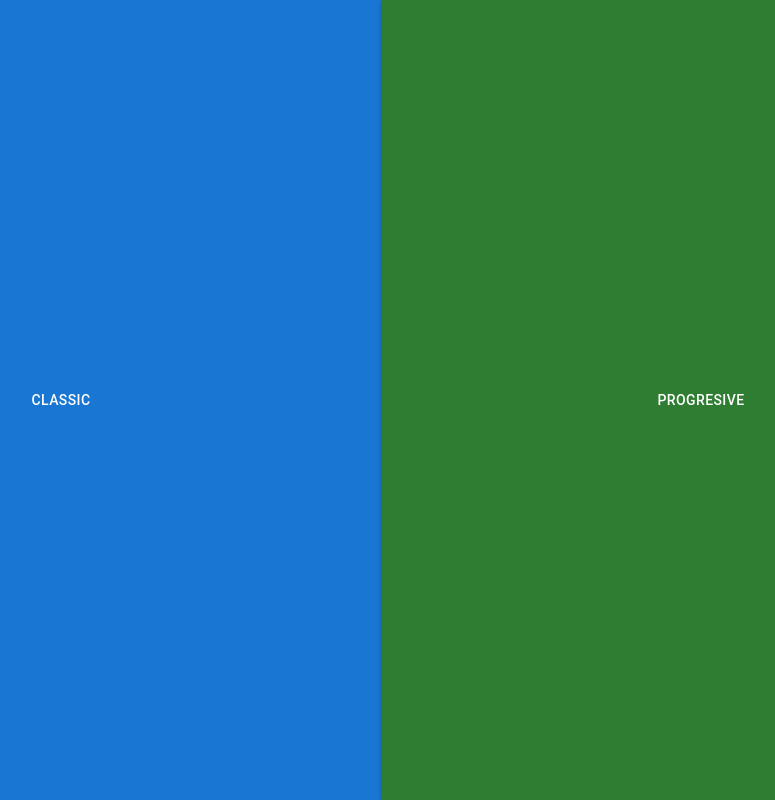
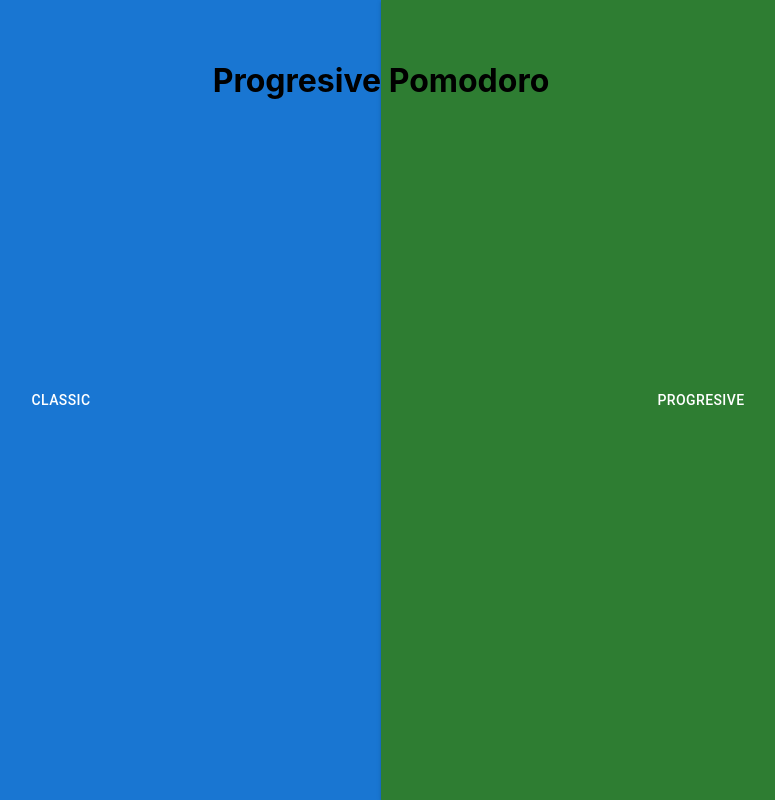
Before and after one commit to AlejandroBojaca/CS50-final, a React (Create React App) app: page / in a window 1280 px wide. Shown: the whole page, without its empty margins (259-1034 px from the left). Built offline with nearby package versions, Linux system fonts and the light colour scheme.

Commit message:
👆 Added Simple Navigation, Reorganize

```diff
--- a/src/App.js
+++ b/src/App.js
@@ -1,28 +1,11 @@
-import {Button, Container} from '@mui/material'
-import styled from 'styled-components'
-import "./button-styles.css"
-
-const StyledButton = styled(Button)`
-  width: 50vw;
-  height: 100vh;
-  border-radius:0;
-`
-
-const StyledContainer = styled(Container)`
-  display: flex;
-  flex-direction: row;
-  flex-wrap: wrap;
-  flex-grow:1;
-`
+import MainPage from './layout/components/MainPage/MainPage'
+import Nav from './layout/components/Nav/Nav'
 
 function App() {
   return (
     <div className="App">
-        <StyledContainer maxWidth="fixed" disableGutters>
-          <StyledButton variant="contained" className="no-border-radius" style={{borderRadius:0}}>Classic</StyledButton>
-          <StyledButton variant="contained" color="success" className="no-border-radius-radius" style={{borderRadius:0}}>Progresive</StyledButton>
-        </StyledContainer>
-
+      <Nav/>
+      <MainPage/>
     </div>
   );
 }
--- /dev/null
+++ b/src/layout/components/MainPage/MainPage.jsx
@@ -0,0 +1,30 @@
+import {Button} from '@mui/material'
+import styled from 'styled-components'
+
+import "./button-styles.css"
+
+const StyledButton = styled(Button)`
+  z-index: 1;
+  width: 50%;
+  height: 100vh;
+  border-radius:0;
+`
+
+const StyledContainer = styled.div`
+  display: flex;
+  flex-direction: row;
+  flex-wrap: wrap;
+  flex-grow:1;
+`
+
+const MainPage = () =>{
+
+    return (
+        <StyledContainer maxWidth="fixed" disableGutters>
+          <StyledButton variant="contained" className="no-border-radius" style={{borderRadius:0}}>Classic</StyledButton>
+          <StyledButton variant="contained" color="success" className="no-border-radius-radius" style={{borderRadius:0}}>Progresive</StyledButton>
+        </StyledContainer>
+    )
+}
+
+export default MainPage;
--- /dev/null
+++ b/src/layout/components/Nav/Nav.jsx
@@ -0,0 +1,18 @@
+import styled from 'styled-components'
+
+const Navigation = styled.div`
+  z-index: 3;
+  position: fixed;
+  text-align: center;
+  top: 5%;
+`
+
+const Nav = () => {
+    return (
+        <Navigation style={{width:"100%"}}>
+            <h1>Progresive Pomodoro</h1>
+        </Navigation>
+    )
+}
+
+export default Nav;
```
Also changed, not shown: src/layout/components/MainPage/button-styles.css (renamed from src/button-styles.css).
